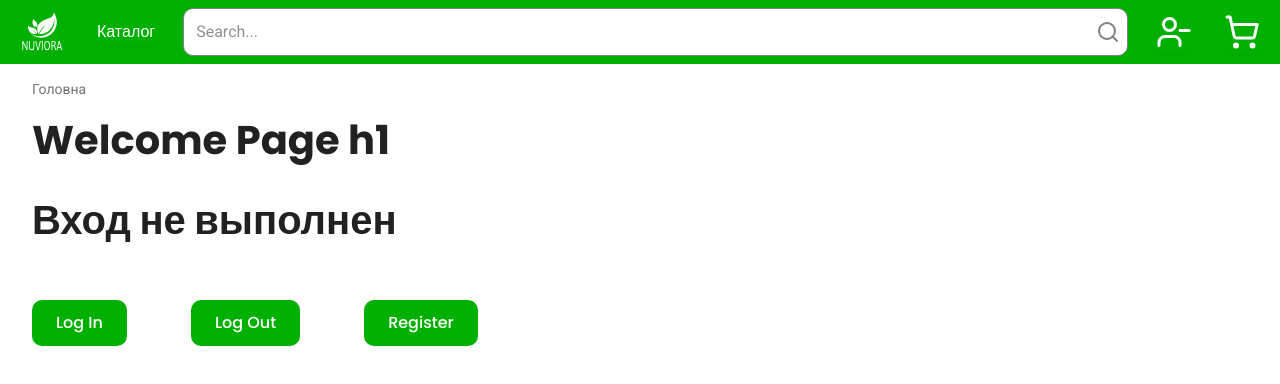
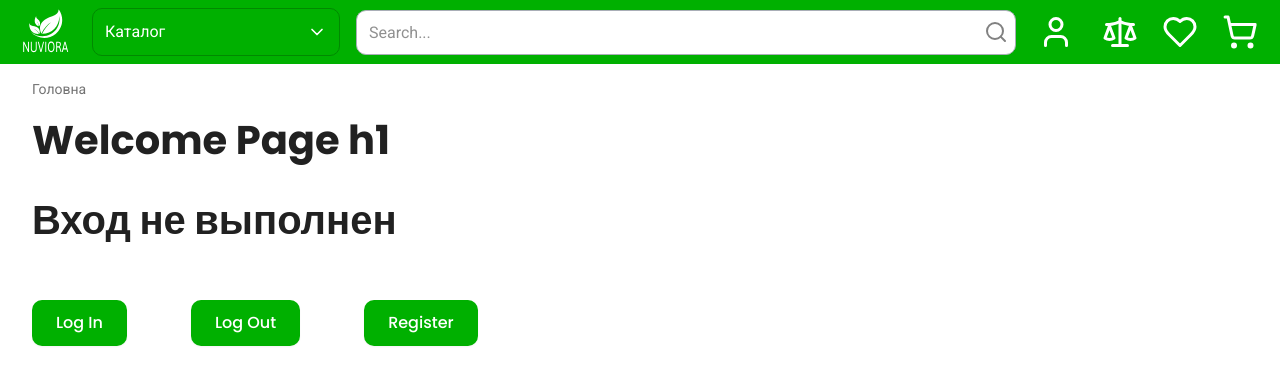
Before and after one commit to nnuviora/nuviora-frontend, a Next.js app: page / in a window 1280 px wide. Shown: the top 384 px of the page. Built offline with nearby package versions, Linux system fonts and the light colour scheme.

Commit message:
remasterHeader

```diff
--- a/src/app/layout.tsx
+++ b/src/app/layout.tsx
@@ -6,7 +6,7 @@ import type { Metadata } from "next";
 import Providers from "@/lib/providers";
 import { ReactNode, Suspense } from "react";
 
-import Header from "@components/layouts/Header";
+import Header from "@components/Header/Header";
 import { cn } from "@lib/utils";
 import BottomNavigationBar from "@components/bottomNavigationBar/bottomNavigationBar";
 import Loader from "@/app/loader";
--- /dev/null
+++ b/src/components/Header/Header.tsx
@@ -0,0 +1,88 @@
+"use client";
+import Image from "next/image";
+import { useRouter } from "next/navigation";
+import { Button, SearchInput } from "@components/ui";
+import { ShoppingCart, User, Scale, Heart, ChevronDown } from "lucide-react";
+import { openModal } from "@lib/redux/toggleModal/slice";
+import { useDeviceType } from "@/hooks";
+import Link from "next/link";
+import { selectIsAuthenticated } from "@lib/redux/auth/selectors";
+import { useEffect } from "react";
+import { fetchProfile } from "@lib/redux/user/operations";
+import { useAppDispatch, useAppSelector } from "@lib/redux/hooks";
+import AvatarHeader from "@components/Header/avatarHeader";
+
+export function Header() {
+  const deviceType = useDeviceType();
+  const router = useRouter();
+  const isAuthenticated = useAppSelector(selectIsAuthenticated);
+  const dispatch = useAppDispatch();
+
+  useEffect(() => {
+    if (isAuthenticated) {
+      dispatch(fetchProfile());
+    }
+  }, [dispatch, isAuthenticated]);
+
+  function handleUser() {
+    if (isAuthenticated) {
+      dispatch(fetchProfile());
+      router.push("/profile");
+    } else {
+      dispatch(openModal("isSignIn"));
+    }
+  }
+
+  return (
+    <header className="w-full bg-[var(--button-primary-default)]">
+      <div className="xl2:max-w-[90rem] xl2:min-h-[80px] xl2:px-18 mx-auto flex h-full min-h-[60px] w-full items-center justify-between gap-2 px-4 md:min-h-[64px] md:gap-4">
+        <Link
+          className="h2-text leading-[1.2] text-[var(--text-white)]"
+          href={"/"}
+        >
+          <Image
+            src="/Logo_Medium.svg"
+            alt="Nuviora Logo"
+            width={60}
+            height={60}
+            className="xl2:w-20 xl2:h-20 h-15 w-15"
+          />
+        </Link>
+        {deviceType === "desktop" && (
+          <Button className="h-12 w-full max-w-62 border border-[var(--button-secondary-hover)] p-3 leading-[1.2] shadow-none">
+            <div className="flex items-center justify-between">
+              <span className="body-text">Каталог</span>
+              <ChevronDown size={20} />
+            </div>
+          </Button>
+        )}
+        <SearchInput name="headerSearch" placeholder="Search..." />
+        <Button
+          className="p-1.5 leading-[1.2]"
+          onClick={handleUser}
+          variant="icon"
+        >
+          <div className="flex items-center justify-between gap-3">
+            {isAuthenticated ? <AvatarHeader /> : <User size={36} />}
+          </div>
+        </Button>
+
+        {deviceType === "desktop" && (
+          <div className="flex items-center justify-between gap-3">
+            <Button variant="icon" className="p-1.5">
+              <Scale size={36} />
+            </Button>
+            <Button variant="icon" className="p-1.5">
+              <Heart size={36} />
+            </Button>
+            <Button variant="icon" className="p-1.5">
+              <ShoppingCart size={36} />
+            </Button>
+          </div>
+        )}
+      </div>
+    </header>
+  );
+}
+
+export default Header;
--- /dev/null
+++ b/src/components/Header/avatarHeader.tsx
@@ -0,0 +1,10 @@
+import { Avatar, AvatarFallback, AvatarImage } from "@components/ui";
+
+export default function AvatarHeader() {
+  return (
+    <Avatar className="size-9">
+      <AvatarImage src="https://github.com/1.png" />
+      <AvatarFallback className="text-xl text-neutral-800">ІП</AvatarFallback>
+    </Avatar>
+  );
+}
--- a/src/components/ui/searchInput.tsx
+++ b/src/components/Header/searchInput.tsx
@@ -5,9 +5,9 @@ import {
   InputHTMLAttributes,
   ReactElement,
 } from "react";
-
 import { Search } from "lucide-react";
 import { cn } from "@lib/utils";
+import { useDeviceType } from "@/hooks";
 
 interface SearchInputProps extends InputHTMLAttributes<HTMLInputElement> {
   name: string;
@@ -23,26 +23,29 @@ const SearchInput = forwardRef(function SearchInput(
   const handleSearchClick = () => {
     if (onSearch) onSearch();
   };
+  const deviceType = useDeviceType();
+  const size: number = deviceType === "mobile" ? 16 : 24;
 
   return (
-    <div className="relative w-full">
+    <div className="relative flex-1">
       <input
-        type="search"
+        type="text"
         name={name}
         placeholder={placeholder}
         className={cn(
-          "body-text w-full rounded-lg border border-[var(--text-grey)] bg-[var(--white)] p-3 outline-none",
+          "body-text w-full rounded-lg border border-[var(--stroke-normal)] bg-[var(--white)] p-3 pr-14 leading-1 outline-none md:pr-20",
           className,
         )}
         {...props}
         ref={ref}
       />
+
       <button
         type="button"
         onClick={handleSearchClick}
         className="absolute inset-y-0 right-2 flex items-center"
       >
-        <Search size={24} className="stroke-[var(--text-grey)]" />
+        <Search size={size} className="stroke-[var(--text-grey)]" />
       </button>
     </div>
   );
--- a/src/components/layouts/Header.tsx
+++ /dev/null
@@ -1,98 +0,0 @@
-"use client";
-import Image from "next/image";
-import { useRouter } from "next/navigation";
-import { Button, SearchInput } from "@components/ui";
-import { ShoppingCart, UserPlus, UserMinus } from "lucide-react";
-import { SignIn } from "@components/authForm/signIn/SignIn";
-import { LogOut } from "@components/authForm/logOut/LogOut";
-import { SignUp } from "@components/authForm/signUp/SignUp";
-import { PasswordRecoveryEmail } from "@components/authForm/passwordRecovery/PasswordRecoveryEmail";
-import { PasswordRecoveryPassword } from "@components/authForm/passwordRecovery/PasswordRecoveryPassword";
-import {
-  selectIsLogOut,
-  selectIsPasswordRecoveryEmail,
-  selectIsPasswordRecoveryPassword,
-  selectIsSignIn,
-  selectIsSignUp,
-} from "@lib/redux/toggleModal/selectors";
-import { openModal } from "@lib/redux/toggleModal/slice";
-import { useDeviceType } from "@/hooks";
-import Link from "next/link";
-import { selectIsAuthenticated } from "@/lib/redux/auth/selectors";
-import { useEffect } from "react";
-import { fetchProfile } from "@/lib/redux/user/operations";
-import { useAppDispatch, useAppSelector } from "@/lib/redux/hooks";
-
-export function Header() {
-  const deviceType = useDeviceType();
-  const router = useRouter();
-  const isAuthenticated = useAppSelector(selectIsAuthenticated);
-  const dispatch = useAppDispatch();
-  const isSignIn = useAppSelector(selectIsSignIn);
-  const isSignUp = useAppSelector(selectIsSignUp);
-  const isLogOut = useAppSelector(selectIsLogOut);
-  const isPasswordRecoveryEmail = useAppSelector(selectIsPasswordRecoveryEmail);
-  const isPasswordRecoveryPassword = useAppSelector(
-    selectIsPasswordRecoveryPassword,
-  );
-
-  useEffect(() => {
-    if (isAuthenticated) {
-      dispatch(fetchProfile());
-    }
-  }, [dispatch, isAuthenticated]);
-
-  function handleUser() {
-    dispatch(fetchProfile());
-    if (isAuthenticated) {
-      router.push("/profile");
-    } else {
-      dispatch(openModal("isSignIn"));
-    }
-  }
-
-  return (
-    // <header className="max-h-[60px] w-full bg-[var(--button-primary-default)] md:max-h-[64px]">
-    <header className="w-full bg-[var(--button-primary-default)]">
-      <div className="xl2:max-w-[90rem] xl2:min-h-[80px] xl2:px-18 mx-auto flex h-full min-h-[60px] w-full items-center justify-between gap-6 px-4 md:min-h-[64px]">
-        <Link
-          className="h2-text leading-[1.2] text-[var(--text-white)]"
-          href={"/"}
-        >
-          <Image
-            src="/Logo_Medium.svg"
-            alt="Nuviora Logo"
-            width={70}
-            height={70}
-          />
-        </Link>
-        <Button className="p-1 leading-[1.2]" onClick={handleUser}>
-          Каталог
-        </Button>
-        <SearchInput
-          name="headerSearch"
-          placeholder="Search..."
-          className="leading-[1.2]"
-        />
-        <Button className="p-1 leading-[1.2]" onClick={handleUser}>
-          <div className="flex items-center justify-between gap-3">
-            {isAuthenticated ? <UserPlus size={36} /> : <UserMinus size={36} />}
-          </div>
-        </Button>
-
-        {deviceType === "desktop" && (
-          <Button className="p-1">
-            <ShoppingCart size={36} />
-          </Button>
-        )}
-        {isSignIn && <SignIn />}
-        {isLogOut && <LogOut />}
-        {isSignUp && <SignUp />}
-        {isPasswordRecoveryEmail && <PasswordRecoveryEmail />}
-        {isPasswordRecoveryPassword && <PasswordRecoveryPassword />}
-      </div>
-    </header>
-  );
-}
-
-export default Header;
--- a/src/components/ui/button.tsx
+++ b/src/components/ui/button.tsx
@@ -19,6 +19,8 @@ const buttonVariants = cva(
           "active:bg-[var(--bg-hover-active)] active:border-[var(--button-tertiary-active)] active:text-[var(--button-tertiary-active)]",
 
         link: "text-[var(--button-primary-default)] underline-offset-4 hover:underline",
+
+        icon: "border-none bg-transparent text-[var(--white)] hover:text-[var(--text-error)]",
         // !Пока не использовать
         // destructive:
         //   "bg-destructive text-white shadow-xs hover:bg-destructive/90 " +
--- a/src/components/ui/index.ts
+++ b/src/components/ui/index.ts
@@ -5,7 +5,7 @@ export * from "./dialog";
 export * from "./input";
 export * from "./label";
 export * from "./inputErrorMassage";
-export * from "./searchInput";
+export * from "../Header/searchInput";
 export * from "./avatar";
 export * from "./navigation-menu";
 export * from "./radioButton";
--- a/src/hooks/useDeviceType.ts
+++ b/src/hooks/useDeviceType.ts
@@ -7,7 +7,7 @@ type DeviceType = "mobile" | "tablet" | "desktop";
 export function useDeviceType(): DeviceType | null {
   const getDeviceType = (width: number): DeviceType => {
     if (width < 768) return "mobile";
-    if (width < 1024) return "tablet";
+    if (width < 1280) return "tablet";
     return "desktop";
   };
 
--- a/src/styles/globals.css
+++ b/src/styles/globals.css
@@ -70,7 +70,6 @@
   --sidebar-primary: oklch(0.205 0 0);
   --sidebar-primary-foreground: oklch(0.985 0 0);
   --sidebar-accent: #d0f0d0;
-  /* --sidebar-accent: oklch(0.97 0 0); */
   --sidebar-accent-foreground: oklch(0.205 0 0);
   --sidebar-border: oklch(0.922 0 0);
   --sidebar-ring: oklch(0.708 0 0);
@@ -155,7 +154,7 @@ body {
 
 /* ========== Body text ========== */
 .body-text {
-  @apply xl2:text-[18px] xl2:leading-[1.2] font-[family-name:var(--font-roboto)] text-[14px] leading-[1.4] font-normal md:text-[16px];
+  @apply xl2:text-[18px] xl2:leading-[1.2] font-[family-name:var(--font-roboto)] text-[14px] font-normal md:text-[16px];
 }
 
 /* ========== Buttons ========== */
@@ -178,17 +177,6 @@ body {
   @apply font-[family-name:var(--font-roboto)] text-[12px] md:text-[14px] leading-[1.4] font-normal;
 }
 
-.dark {
-  --sidebar: hsl(240 5.9% 10%);
-  --sidebar-foreground: hsl(240 4.8% 95.9%);
-  --sidebar-primary: hsl(224.3 76.3% 48%);
-  --sidebar-primary-foreground: hsl(0 0% 100%);
-  --sidebar-accent: hsl(240 3.7% 15.9%);
-  --sidebar-accent-foreground: hsl(240 4.8% 95.9%);
-  --sidebar-border: hsl(240 3.7% 15.9%);
-  --sidebar-ring: hsl(217.2 91.2% 59.8%);
-}
-
 @layer base {
   * {
     @apply border-border outline-ring/50;
```
Also changed, not shown: src/components/Header/modal.tsx (added, +32 -0 lines).
